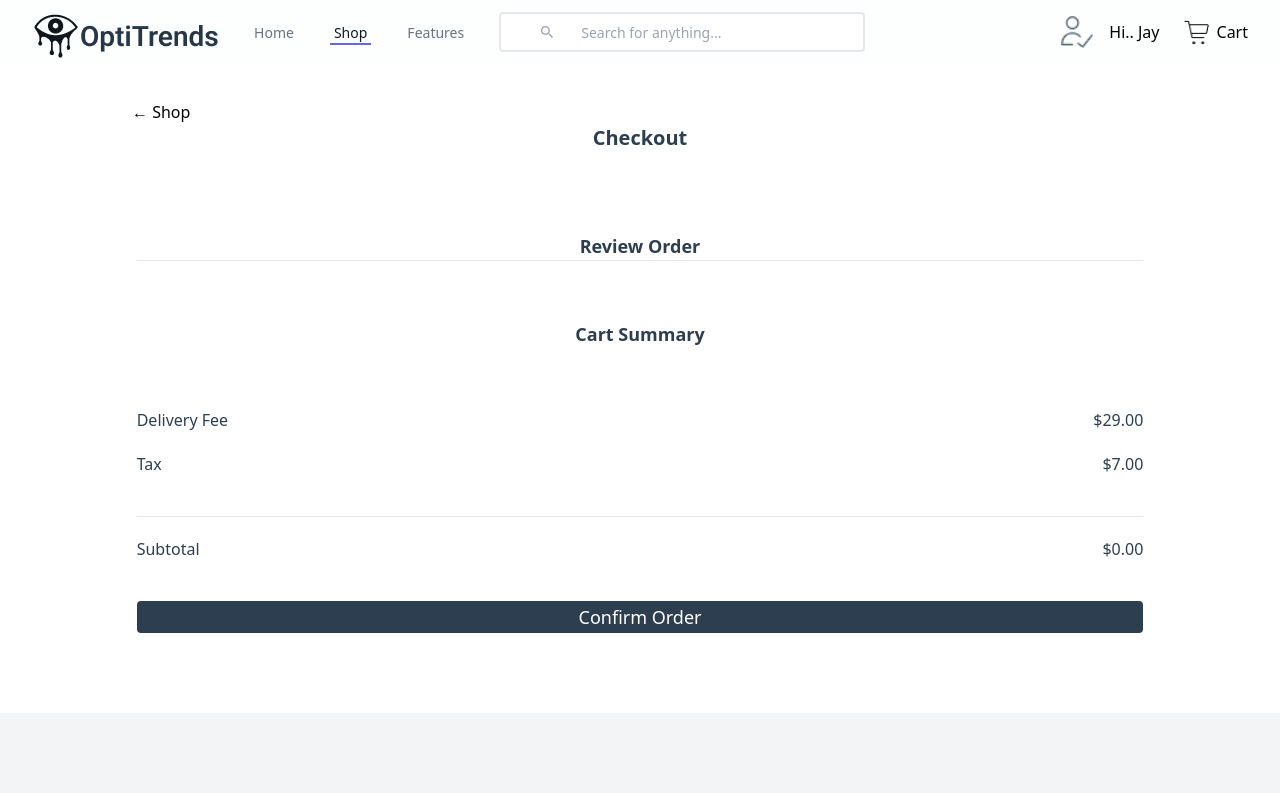
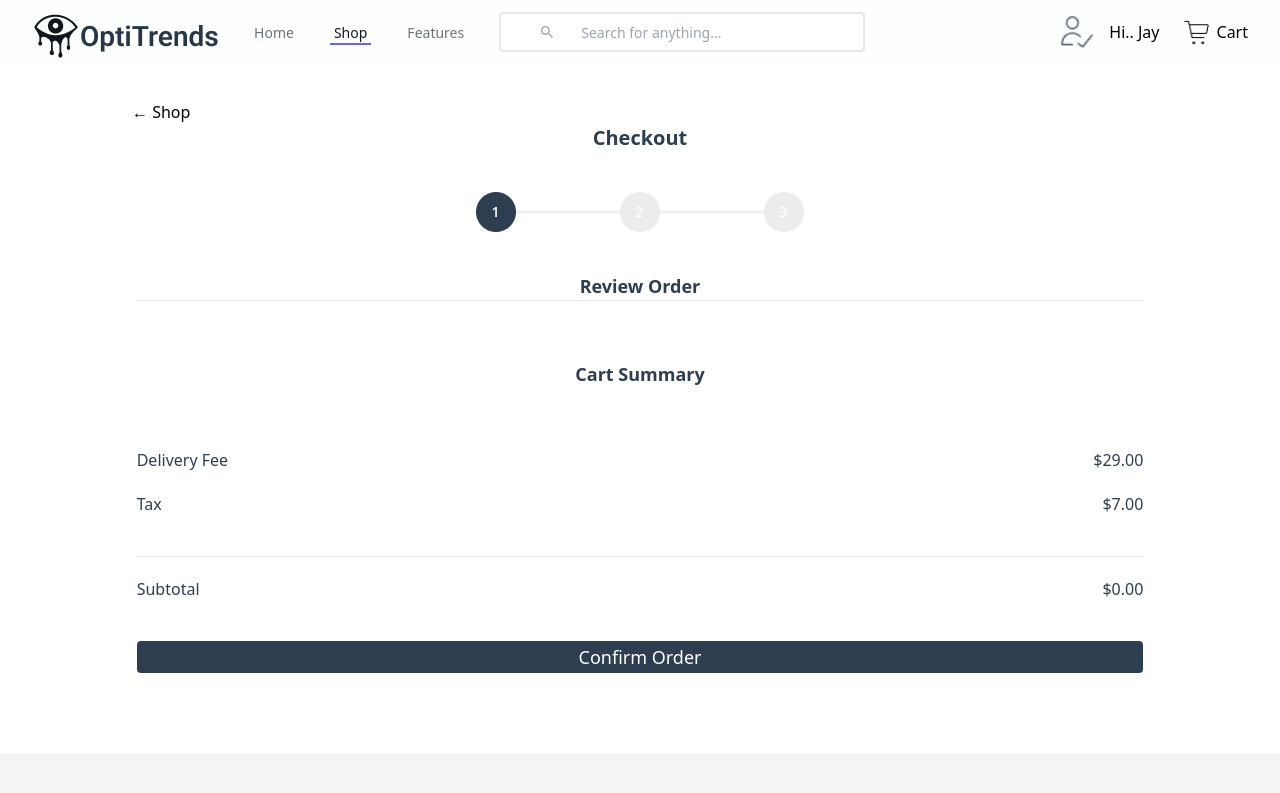
Before and after one commit to itsAakashz/ecom-OptiTrends, a React (Vite) app in the folder OptiTrend/: page /checkout_summary in a window 1280 px wide. Shown: the top 793 px of the page. Built offline with nearby package versions, Linux system fonts and the light colour scheme.

Commit message:
Update checkout_summary.jsx

```diff
--- a/OptiTrend/src/pages/checkout_summary.jsx
+++ b/OptiTrend/src/pages/checkout_summary.jsx
@@ -25,7 +25,7 @@ const Checkout_Summary = () => {
         </Link>
         <p className="text-center font-bold text-xl text-[#2C3E50]">Checkout</p>
         <img
-          src=""
+          src={progress}
           className="self-center m-10 mx-auto w-2/3 lg:w-auto"
         />
         <p className="text-center text-lg font-semibold text-[#2C3E50]">
```
